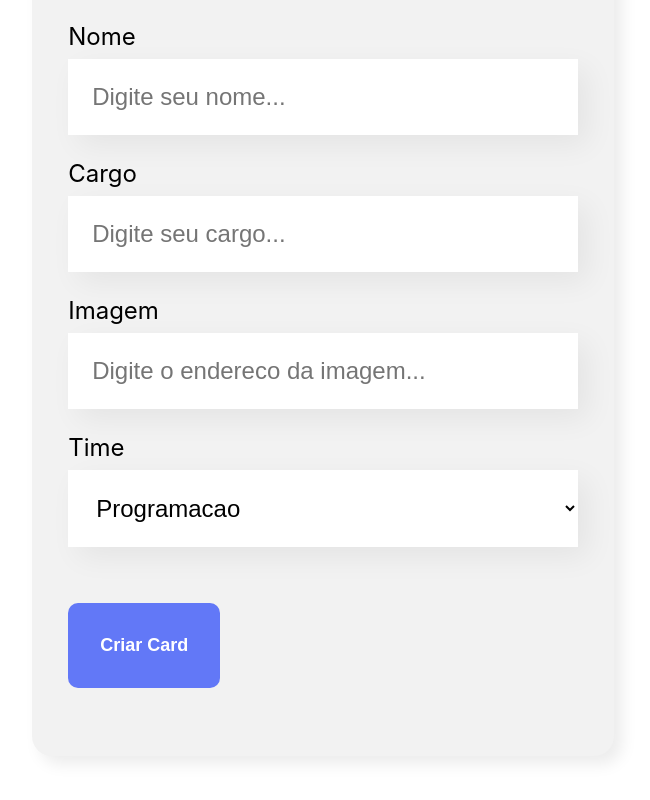
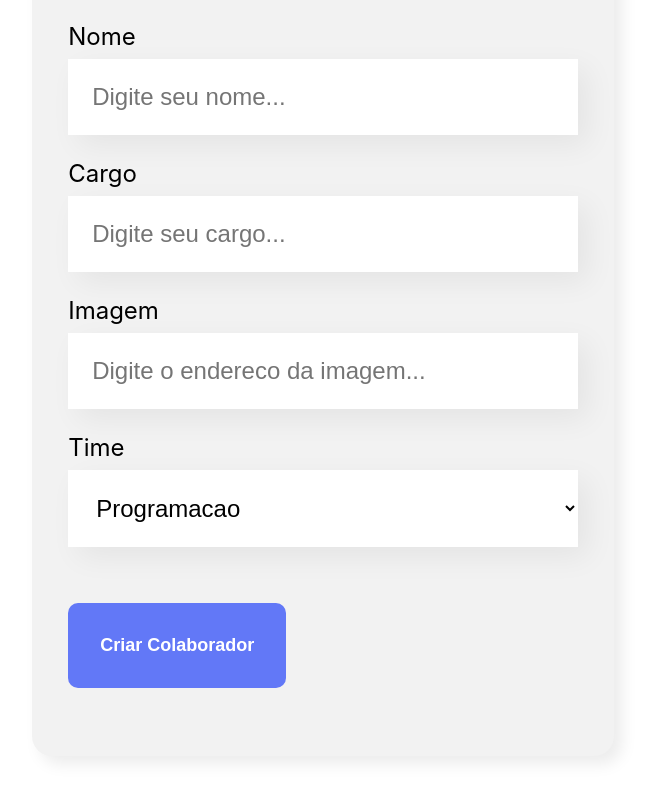
Before and after one commit to williandpg/organo, a React (Create React App) app: page / in a window 1280 px wide. Shown: the part 665-1465 px from the top of the page, without its empty margins (317-967 px from the left). Built offline with nearby package versions, Linux system fonts and the light colour scheme.

Commit message:
New commit

```diff
--- a/src/components/form/Form.js
+++ b/src/components/form/Form.js
@@ -28,7 +28,7 @@ const Form = () => {
         <CampText obrigatorio={true} label='Cargo' placeholder='Digite seu cargo' />
         <CampText obrigatorio={true} label='Imagem' placeholder='Digite o endereco da imagem' />
         <DropDown obrigatorio={true} label='Time' itens={times}/>
-        <Button>Criar Card</Button>
+        <Button>Criar Colaborador</Button>
       </form>
     </section>
   );
```
